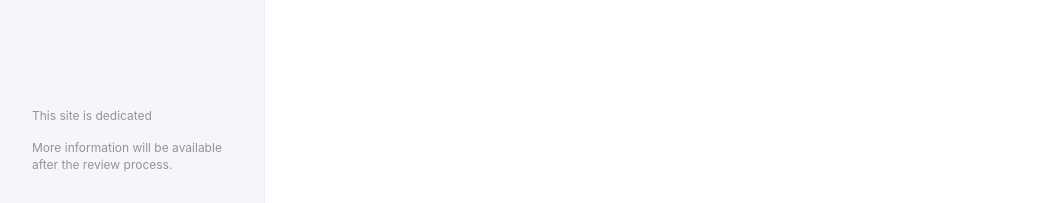
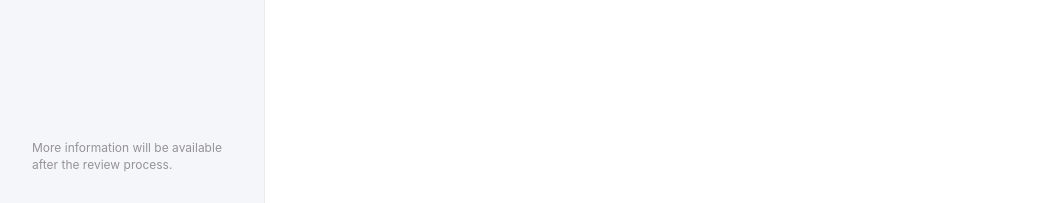
Before and after one commit to hello-from-anon-researcher/hello-from-anon-researcher.github.io, a Jekyll site: the page built from index.md, in a window 1280 px wide. Shown: the part 694-897 px from the top of the page, without its empty margins (107-1166 px from the left). Built offline with Jekyll 4.4.1, drawn with Linux system fonts in a browser that asks for light colours.

Commit message:
Update default.html

```diff
--- a/_layouts/default.html
+++ b/_layouts/default.html
@@ -19,7 +19,7 @@ layout: table_wrappers
         {% include nav.html %}
       </div>
       <footer class="site-footer">
-        <p class="text-small text-grey-dk-000 mb-4">This site is dedicated</p>
+        <p class="text-small text-grey-dk-000 mb-4"></p>
         <p class="text-small text-grey-dk-000 mb-4">More information will be available after the review process.</p>
       </footer>
     </div>
```
